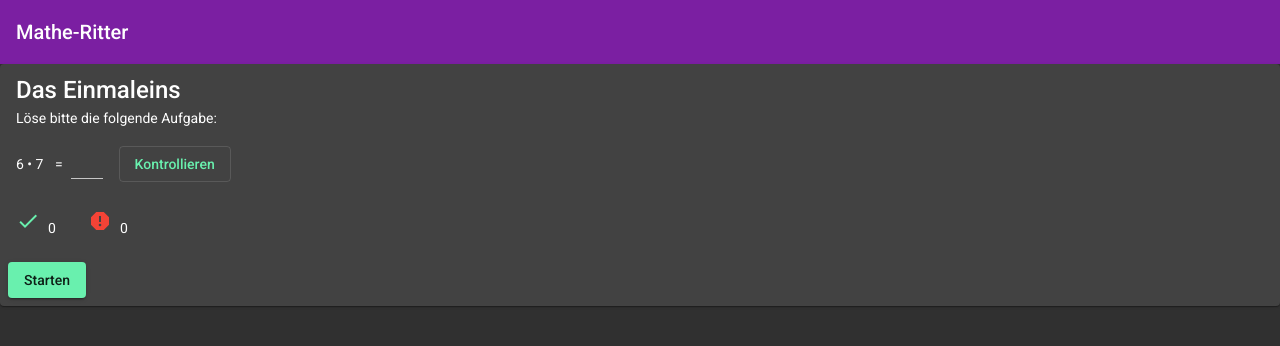
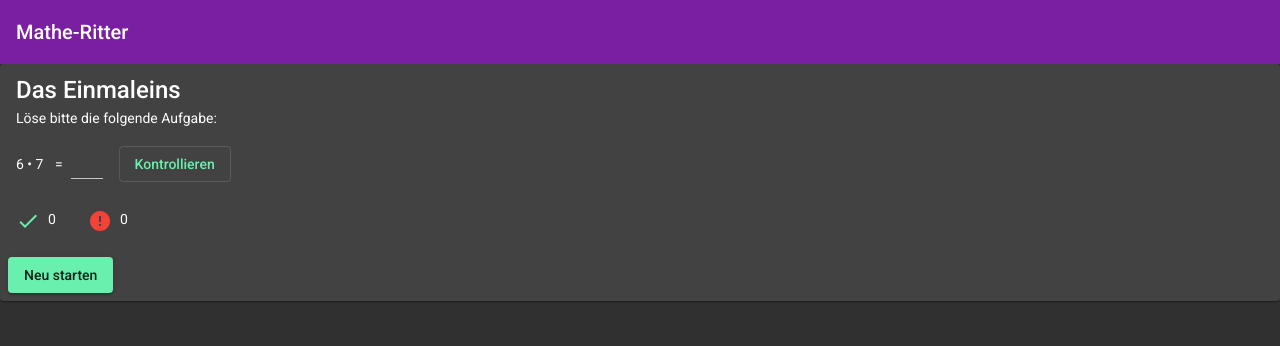
Before and after one commit to thkwalter/mathe-ritter, an Angular app: page / in a window 1280 px wide. Shown: the top 346 px of the page. Built offline with nearby package versions, Linux system fonts and the light colour scheme.

Commit message:
Icons als Beschriftung für korrekte und falsche Antworten.
https://github.com/thkwalter/mathe-ritter/projects/1#card-16849191

```diff
--- a/src/app/einmaleins/einmaleins.component.html
+++ b/src/app/einmaleins/einmaleins.component.html
@@ -18,14 +18,14 @@
       </p>
 
       <p>
-         <mat-icon color="accent">done</mat-icon><span class="abstand-links-8">{{zaehlerKorrekt}}</span>
-         <span class="abstand-links-32">
-            <mat-icon color="warn">report</mat-icon><span class="abstand-links-8">{{zaehlerFehlerhaft}}</span>
-         </span>
+         <mat-icon color="accent" class="ausrichtung">done</mat-icon>
+         <span class="abstand-links-8">{{zaehlerKorrekt}}</span>
+         <mat-icon color="warn" class="abstand-links-32 ausrichtung">error</mat-icon>
+         <span class="abstand-links-8">{{zaehlerFehlerhaft}}</span>
       </p>
    </mat-card-content>
 
    <mat-card-actions>
-      <button mat-raised-button color="accent" (click)="starten()">Starten</button>
+      <button mat-raised-button color="accent" (click)="starten()">Neu starten</button>
   </mat-card-actions>
 </mat-card>
--- a/src/app/einmaleins/einmaleins.component.scss
+++ b/src/app/einmaleins/einmaleins.component.scss
@@ -7,6 +7,11 @@
 .eingabefeld
 {
    width: 32px;
+}
+
+.ausrichtung
+{
+   vertical-align: middle;
 }
 
 .abstand-links-8
```
